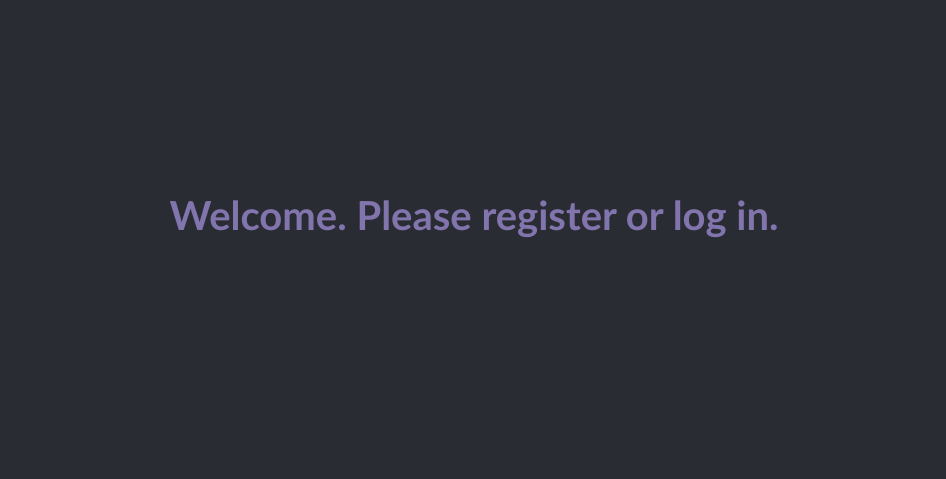
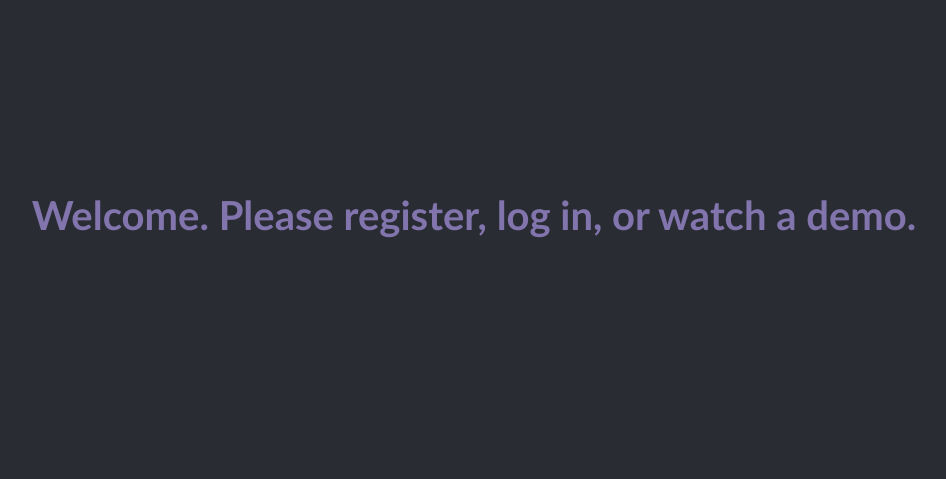
Before and after one commit to jacobshandling/soundseeker, a Django app: page / in a window 1280 px wide. Shown: the part 207-686 px from the top of the page, without its empty margins (166-1112 px from the left). Run offline with Django 3.2, Linux system fonts and the light colour scheme.

Commit message:
Add 'watch a demo' link to welcome message

```diff
--- a/backend/seeds/templates/seeds/index.html
+++ b/backend/seeds/templates/seeds/index.html
@@ -7,7 +7,7 @@
         <script>var userID = "{{ user.id }}"</script>
         <script src="{% static 'seeds/build/main.js' %}"></script>
     {% else %}
-        <h2 id="welcome">Welcome. Please <a href="{% url 'register' %}">register</a> or <a href="{% url 'login' %}">log in.</a></h2>
+        <h2 id="welcome">Welcome. Please <a href="{% url 'register' %}">register</a>, <a href="{% url 'login' %}">log in</a>, or <a href="https://youtu.be/_Qm0abmDYak" target="_blank">watch a demo</a>.</h2>
         <!-- TODO: Awesome welcome intro graphic / animation right here -->
     {% endif %}
 {% endblock %}
```
